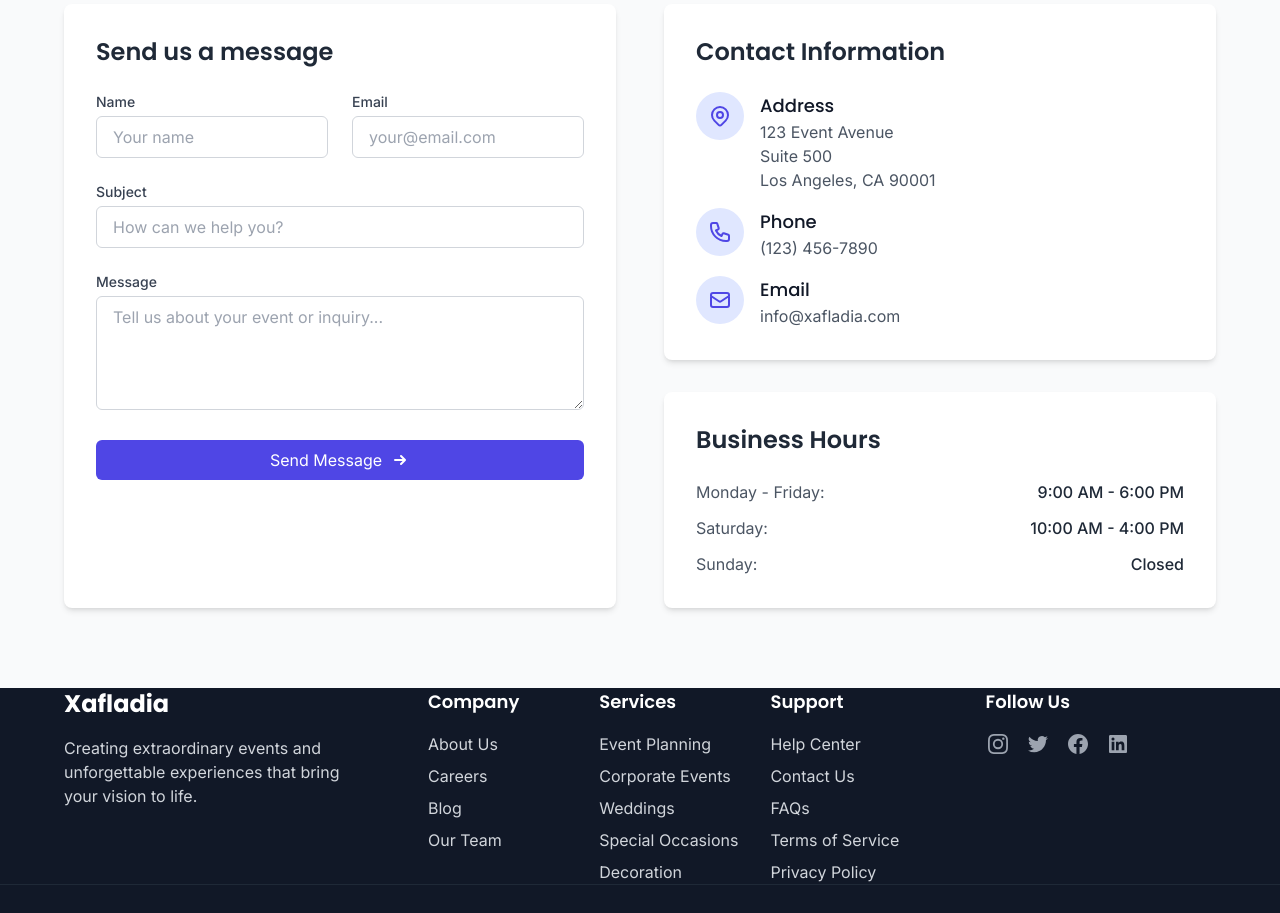
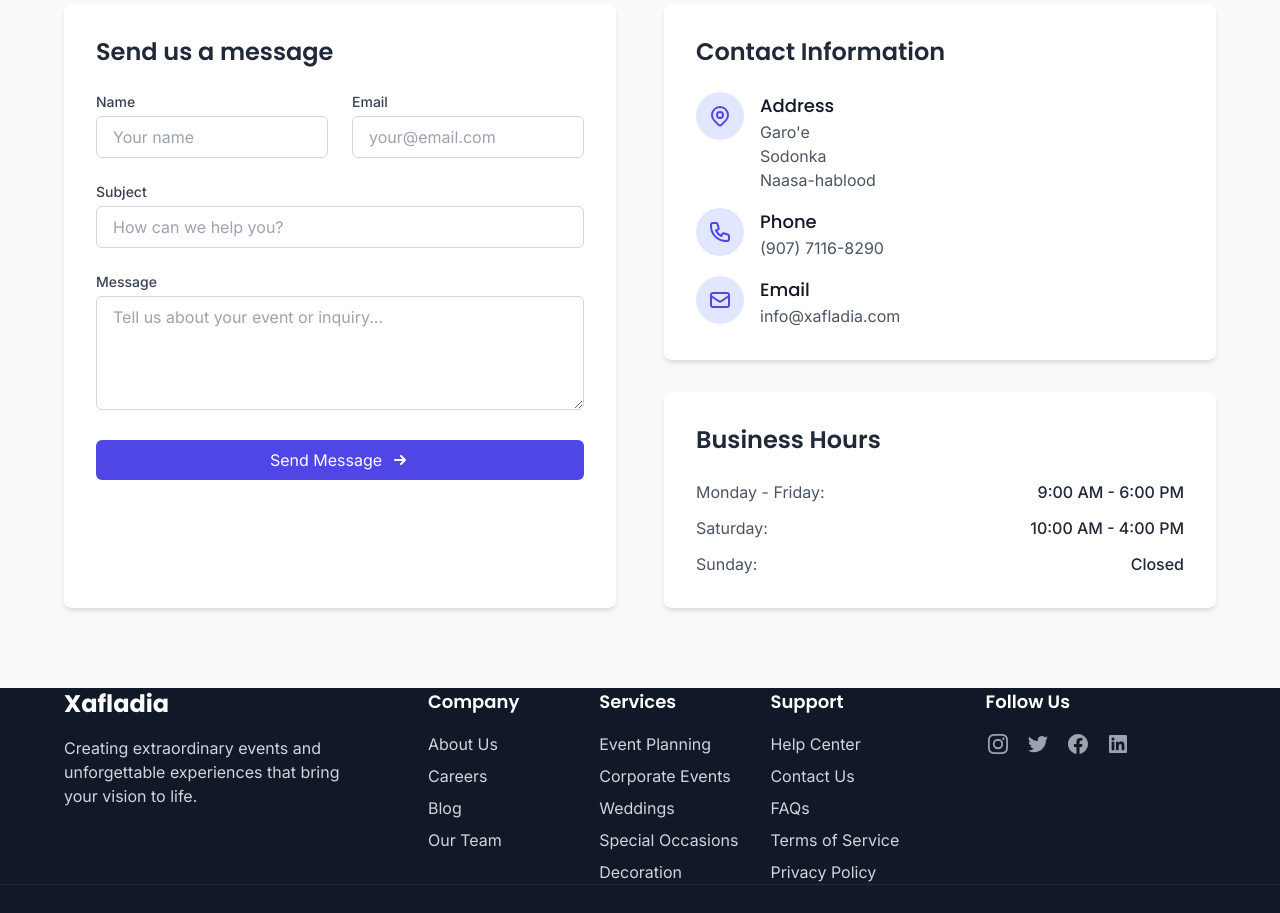
Before and after one commit to Shubeyare/xafladia, a Vue app: page / in a window 1280 px wide. Shown: the part 4640-5553 px from the top of the page. Built offline with nearby package versions, Linux system fonts and the light colour scheme.

Commit message:
contac page edited

```diff
--- a/src/components/ContactSection.vue
+++ b/src/components/ContactSection.vue
@@ -58,9 +58,9 @@
                 <div class="ml-4">
                   <h4 class="text-lg font-medium text-gray-900">Address</h4>
                   <p class="text-gray-600">
-                    123 Event Avenue<br />
-                    Suite 500<br />
-                    Los Angeles, CA 90001
+                    Garo'e<br />
+                    Sodonka<br />
+                    Naasa-hablood
                   </p>
                 </div>
               </div>
@@ -73,7 +73,7 @@
                 </div>
                 <div class="ml-4">
                   <h4 class="text-lg font-medium text-gray-900">Phone</h4>
-                  <p class="text-gray-600">(123) 456-7890</p>
+                  <p class="text-gray-600">(907) 7116-8290</p>
                 </div>
               </div>
 
```
